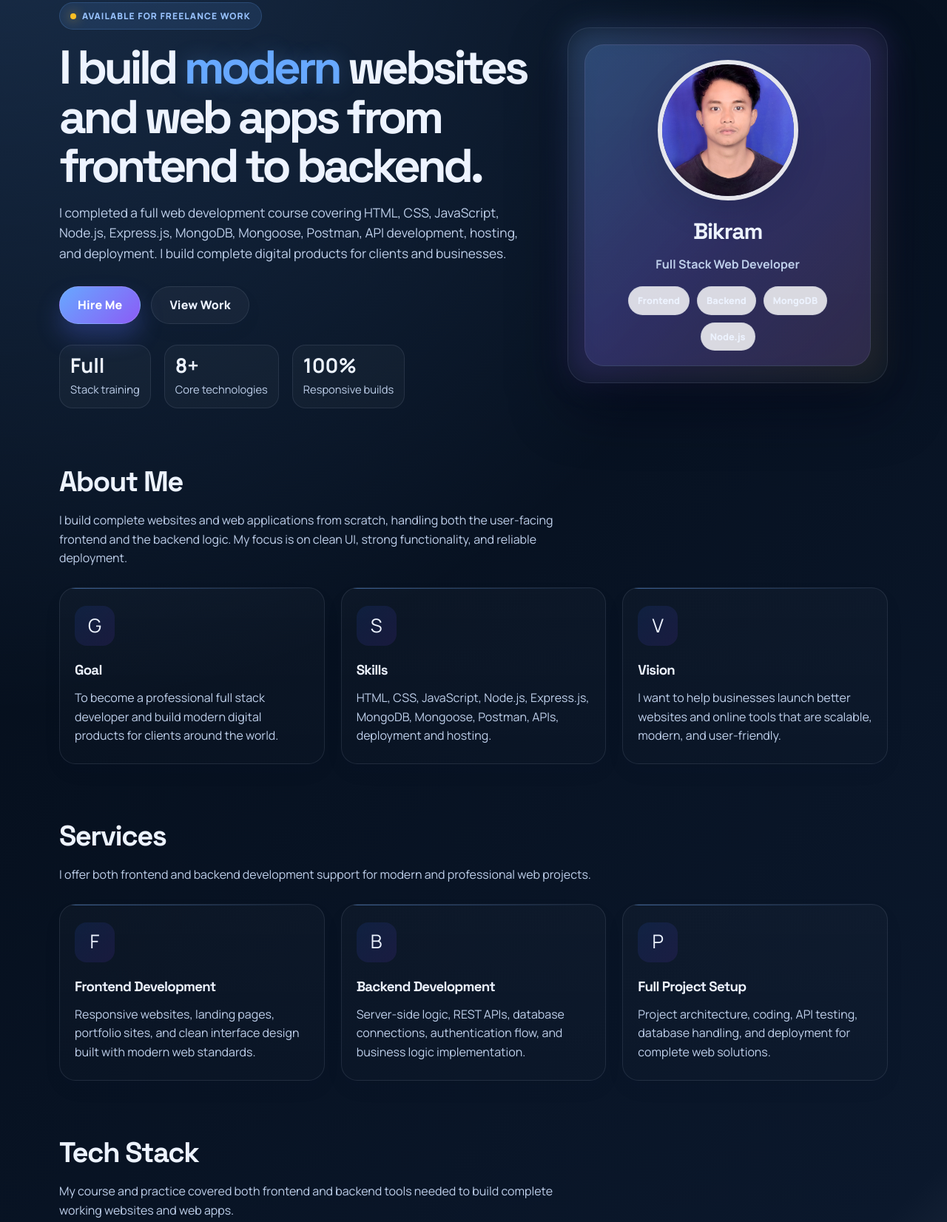
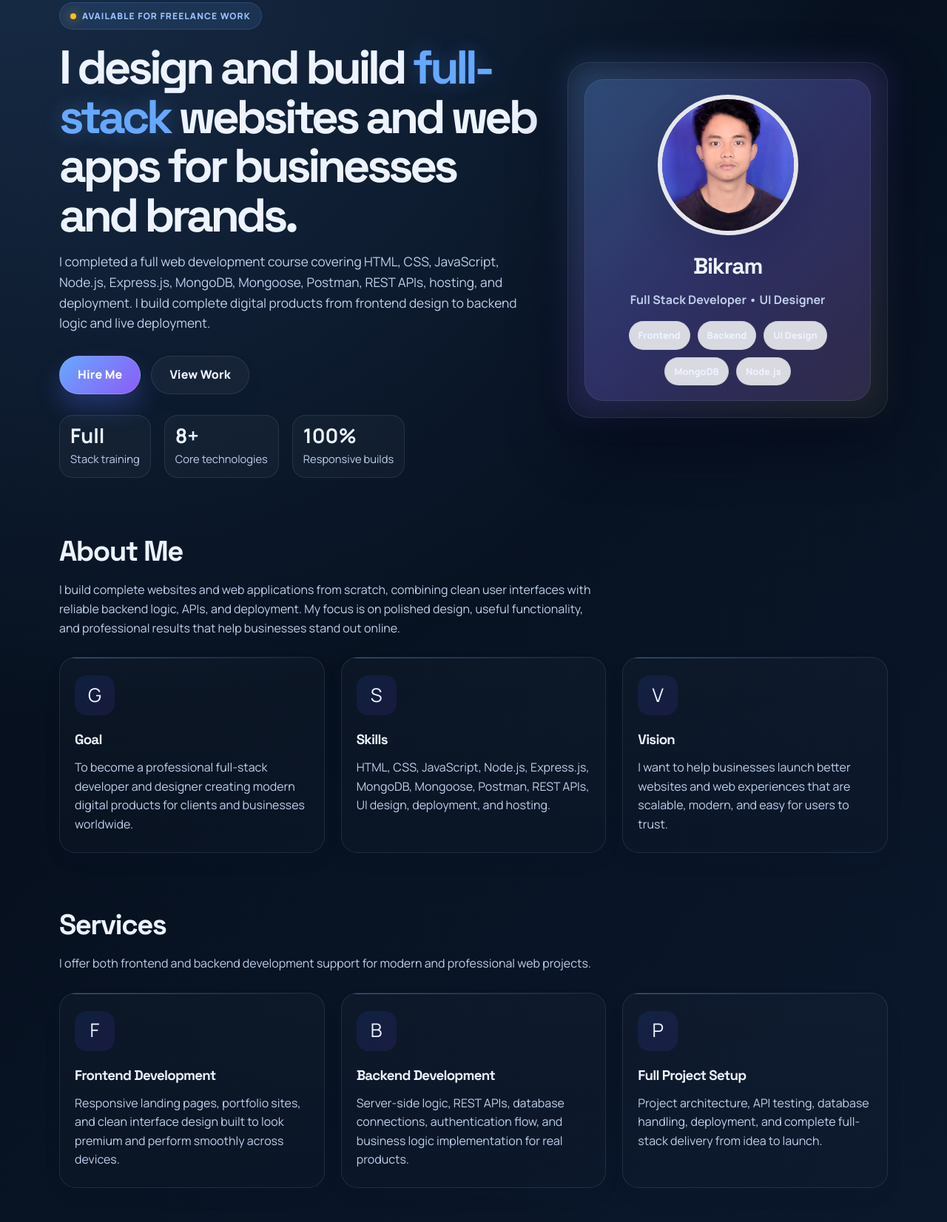
Before and after one commit to unitebikram-rgb/Bikram-portfolio, a plain HTML site: page index.html in a window 1280 px wide. Shown: the part 160-1812 px from the top of the page at 74% size. Drawn offline with Linux system fonts and the light colour scheme.

Commit message:
Refine portfolio expertise and premium positioning
Co-authored-by: Copilot <223556219+Copilot@users.noreply.github.com>

```diff
--- a/index.html
+++ b/index.html
@@ -74,7 +74,7 @@
             position: sticky;
             top: 0;
             z-index: 100;
-            background: rgba(7, 12, 20, 0.74);
+            background: rgba(7, 12, 20, 0.76);
             backdrop-filter: blur(18px);
             border-bottom: 1px solid var(--line);
         }
@@ -91,7 +91,7 @@
             font-size: 1.35rem;
             font-weight: 800;
             letter-spacing: 0.06em;
-            color: white;
+            color: #f8fbff;
         }
 
         .nav-links {
@@ -698,8 +698,8 @@
             <div class="container hero-grid">
                 <div>
                     <span class="eyebrow">Available for freelance work</span>
-                    <h1>I build <span class="highlight">modern</span> websites and web apps from frontend to backend.</h1>
-                    <p class="lead">I completed a full web development course covering HTML, CSS, JavaScript, Node.js, Express.js, MongoDB, Mongoose, Postman, API development, hosting, and deployment. I build complete digital products for clients and businesses.</p>
+                    <h1>I design and build <span class="highlight">full-stack</span> websites and web apps for businesses and brands.</h1>
+                    <p class="lead">I completed a full web development course covering HTML, CSS, JavaScript, Node.js, Express.js, MongoDB, Mongoose, Postman, REST APIs, hosting, and deployment. I build complete digital products from frontend design to backend logic and live deployment.</p>
 
                     <div class="hero-actions">
                         <a class="btn btn-primary" href="#contact">Hire Me</a>
@@ -726,10 +726,11 @@
                     <div class="profile-box">
                         <img src="myphoto.jpg" alt="Bikram profile photo">
                         <h3>Bikram</h3>
-                        <p class="role">Full Stack Web Developer</p>
+                        <p class="role">Full Stack Developer • UI Designer</p>
                         <div class="profile-badges">
                             <span>Frontend</span>
                             <span>Backend</span>
+                            <span>UI Design</span>
                             <span>MongoDB</span>
                             <span>Node.js</span>
                         </div>
@@ -742,24 +743,24 @@
             <div class="container">
                 <div class="section-header">
                     <h2>About Me</h2>
-                    <p>I build complete websites and web applications from scratch, handling both the user-facing frontend and the backend logic. My focus is on clean UI, strong functionality, and reliable deployment.</p>
+                    <p>I build complete websites and web applications from scratch, combining clean user interfaces with reliable backend logic, APIs, and deployment. My focus is on polished design, useful functionality, and professional results that help businesses stand out online.</p>
                 </div>
 
                 <div class="grid-3">
                     <article class="card">
                         <div class="card-icon">G</div>
                         <h3>Goal</h3>
-                        <p>To become a professional full stack developer and build modern digital products for clients around the world.</p>
+                        <p>To become a professional full-stack developer and designer creating modern digital products for clients and businesses worldwide.</p>
                     </article>
                     <article class="card">
                         <div class="card-icon">S</div>
                         <h3>Skills</h3>
-                        <p>HTML, CSS, JavaScript, Node.js, Express.js, MongoDB, Mongoose, Postman, APIs, deployment and hosting.</p>
+                        <p>HTML, CSS, JavaScript, Node.js, Express.js, MongoDB, Mongoose, Postman, REST APIs, UI design, deployment, and hosting.</p>
                     </article>
                     <article class="card">
                         <div class="card-icon">V</div>
                         <h3>Vision</h3>
-                        <p>I want to help businesses launch better websites and online tools that are scalable, modern, and user-friendly.</p>
+                        <p>I want to help businesses launch better websites and web experiences that are scalable, modern, and easy for users to trust.</p>
                     </article>
                 </div>
             </div>
@@ -776,17 +777,17 @@
                     <article class="card">
                         <div class="card-icon">F</div>
                         <h3>Frontend Development</h3>
-                        <p>Responsive websites, landing pages, portfolio sites, and clean interface design built with modern web standards.</p>
+                        <p>Responsive landing pages, portfolio sites, and clean interface design built to look premium and perform smoothly across devices.</p>
                     </article>
                     <article class="card">
                         <div class="card-icon">B</div>
                         <h3>Backend Development</h3>
-                        <p>Server-side logic, REST APIs, database connections, authentication flow, and business logic implementation.</p>
+                        <p>Server-side logic, REST APIs, database connections, authentication flow, and business logic implementation for real products.</p>
                     </article>
                     <article class="card">
                         <div class="card-icon">P</div>
                         <h3>Full Project Setup</h3>
-                        <p>Project architecture, coding, API testing, database handling, and deployment for complete web solutions.</p>
+                        <p>Project architecture, API testing, database handling, deployment, and complete full-stack delivery from idea to launch.</p>
                     </article>
                 </div>
             </div>
@@ -809,6 +810,7 @@
                     <span class="skill-tag">Mongoose</span>
                     <span class="skill-tag">Postman</span>
                     <span class="skill-tag">REST APIs</span>
+                    <span class="skill-tag">UI Design</span>
                     <span class="skill-tag">Git</span>
                     <span class="skill-tag">GitHub</span>
                     <span class="skill-tag">Deployment</span>
```
